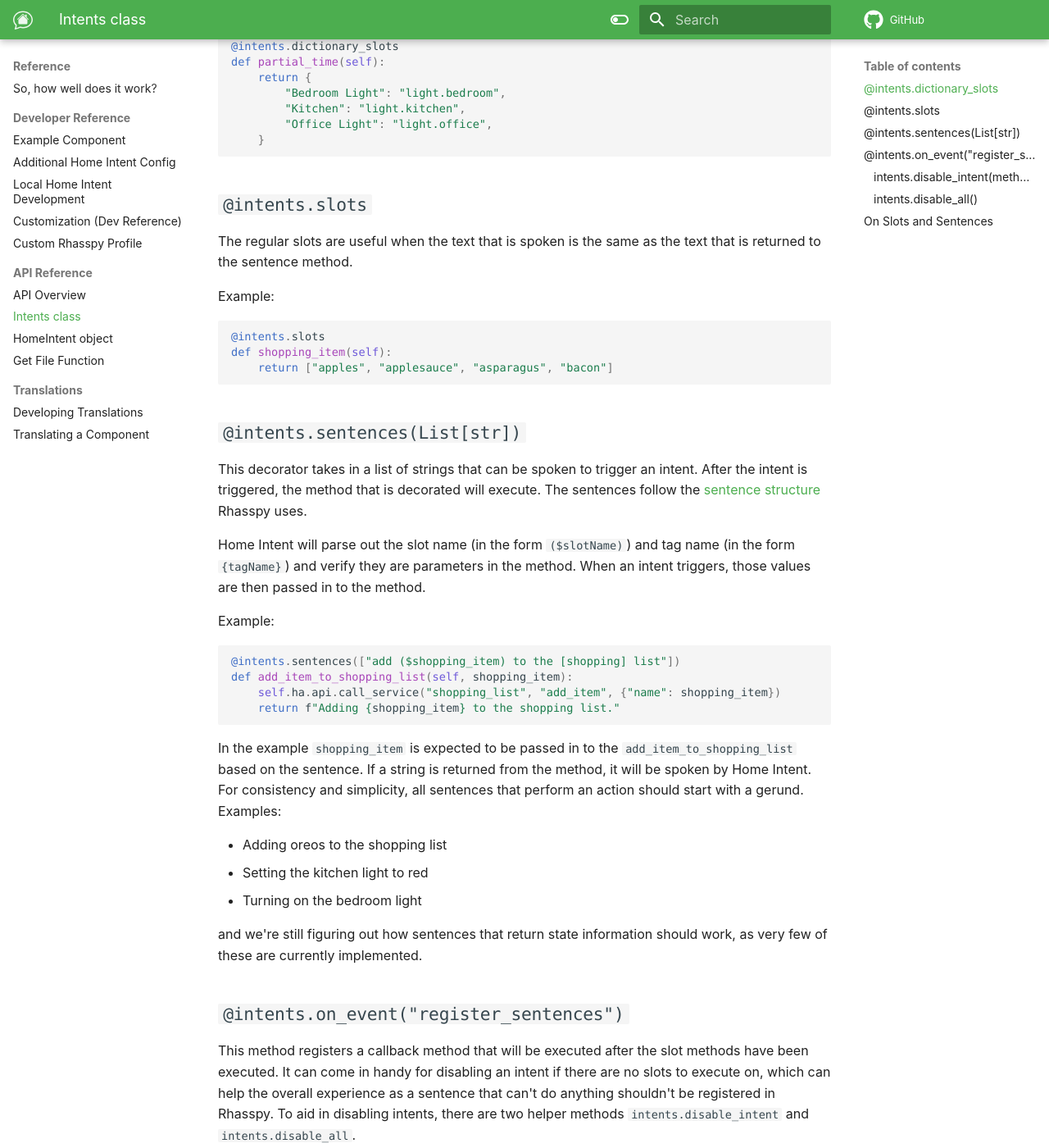
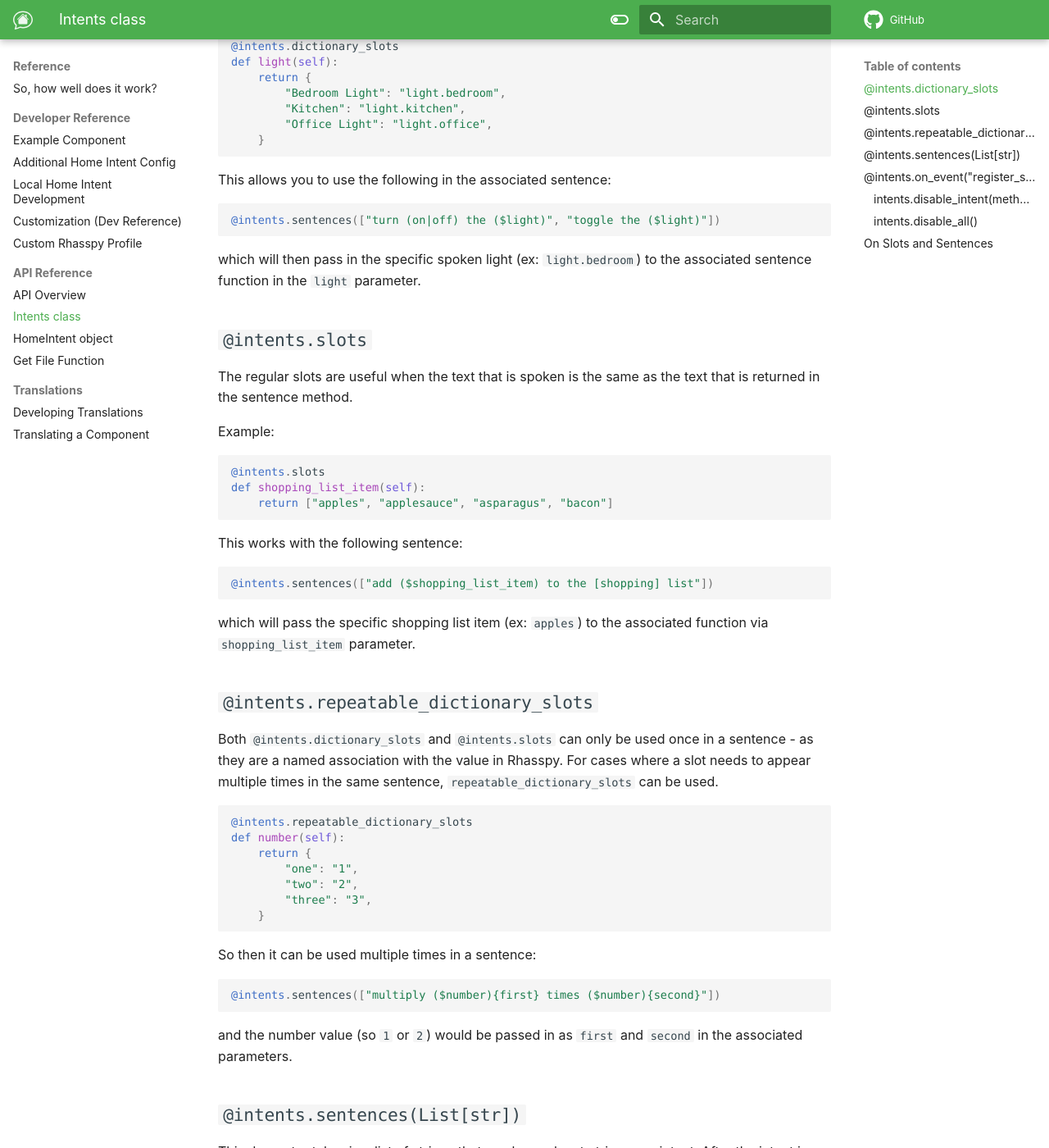
Before and after one commit to JarvyJ/HomeIntent, an MkDocs documentation site: the page built from docs/docs/reference/api/intents-class.md, in a window 1280 px wide and 1400 px high, scrolled down 605 px. Shown: the whole window at 82% size. Built offline with MkDocs 1.6.1 and Material for MkDocs 9.7.7, drawn with Linux system fonts in a browser that asks for light colours; comment, search, counter and statistics services are not loaded.

Commit message:
Home Intent: add repeatable dictionary (#234)
* added repeatable dictionary

* updated docs with how it all works.

````diff
--- a/docs/docs/reference/api/intents-class.md
+++ b/docs/docs/reference/api/intents-class.md
@@ -14,7 +14,7 @@ Dictionary slots expect a dictionary of what is spoken to what is returned to th
 Example:
 ```python
 @intents.dictionary_slots
-def partial_time(self):
+def light(self):
     return {
         "Bedroom Light": "light.bedroom",
         "Kitchen": "light.kitchen",
@@ -22,16 +22,50 @@ def partial_time(self):
     }
 ```
 
+This allows you to use the following in the associated sentence:
+
+```python
+@intents.sentences(["turn (on|off) the ($light)", "toggle the ($light)"])
+```
+
+which will then pass in the specific spoken light (ex: `light.bedroom`) to the associated sentence function in the `light` parameter.
 
 ## `@intents.slots`
-The regular slots are useful when the text that is spoken is the same as the text that is returned to the sentence method.
+The regular slots are useful when the text that is spoken is the same as the text that is returned in the sentence method.
 
 Example:
 ```python
 @intents.slots
-def shopping_item(self):
+def shopping_list_item(self):
     return ["apples", "applesauce", "asparagus", "bacon"]
 ```
+
+This works with the following sentence:
+```python
+@intents.sentences(["add ($shopping_list_item) to the [shopping] list"])
+```
+
+which will pass the specific shopping list item (ex: `apples`) to the associated function via `shopping_list_item` parameter.
+
+## `@intents.repeatable_dictionary_slots`
+Both `@intents.dictionary_slots` and `@intents.slots` can only be used once in a sentence - as they are a named association with the value in Rhasspy. For cases where a slot needs to  appear multiple times in the same sentence, `repeatable_dictionary_slots` can be used.
+
+```python
+@intents.repeatable_dictionary_slots
+def number(self):
+    return {
+        "one": "1",
+        "two": "2",
+        "three": "3",
+    }
+```
+
+So then it can be used multiple times in a sentence:
+```python
+@intents.sentences(["multiply ($number){first} times ($number){second}"])
+```
+
+and the number value (so `1` or `2`) would be passed in as `first` and `second` in the associated parameters.
 
 ## `@intents.sentences(List[str])`
 This decorator takes in a list of strings that can be spoken to trigger an intent. After the intent is triggered, the method that is decorated will execute. The sentences follow the [sentence structure](https://rhasspy.readthedocs.io/en/latest/training/) Rhasspy uses.
````
Also changed, not shown: 1 other file.
